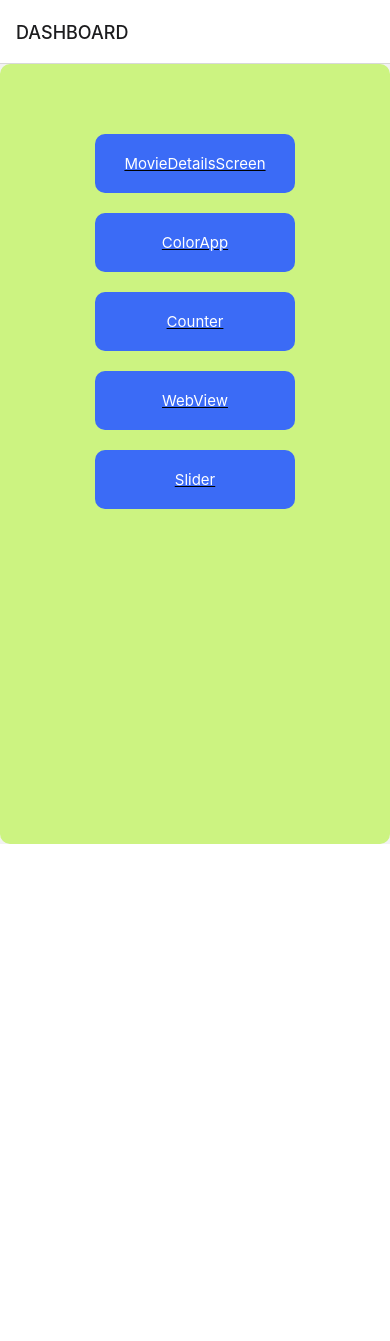
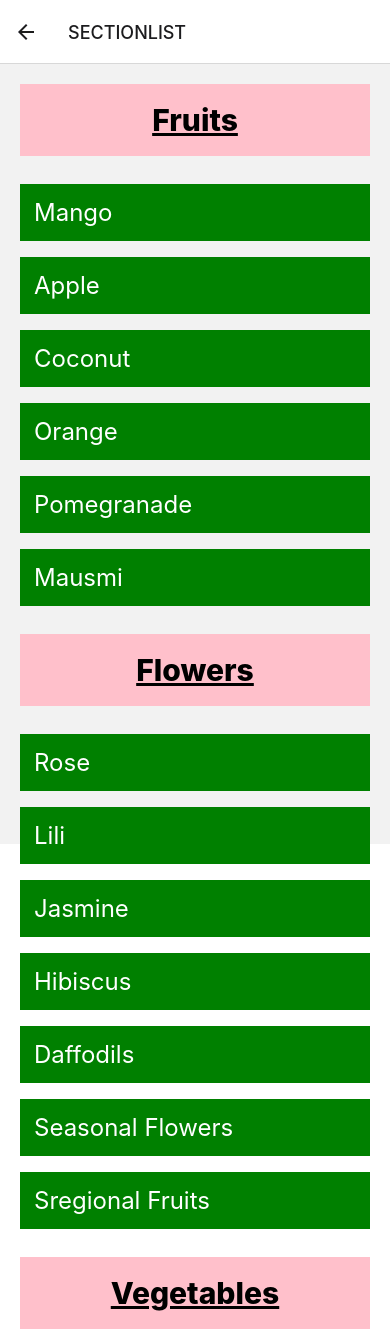
Before and after one commit to Sohit1998/Counter, a React Native app: screen /SECTIONLIST in a window 390 px wide. Shown: the top 1341 px of the page. Before the commit the page ends 844 px from the top, so only its background shows below. Built offline with nearby package versions, Linux system fonts and the light colour scheme.

Commit message:
section list component

```diff
--- a/App.js
+++ b/App.js
@@ -9,7 +9,7 @@ import Counter from './Projects/CounterProject/Counter';
 // import WebView from './Projects/webView/WebView';
 import WebViewNative from './Projects/webView/WebView';
 import Slider from './Projects/slider/Slider';
-// import SectionList from './Projects/sectionList/SectionList';
+import SectionListComp from './Projects/sectionList/SectionListComp';
 
 const Stack = createNativeStackNavigator();
 
@@ -28,6 +28,7 @@ export class App extends Component {
           <Stack.Screen name="COUNTER" component={Counter} />
           <Stack.Screen name="WEBVIEW" component={WebViewNative} />
           <Stack.Screen name="SLIDER" component={Slider} />
+          <Stack.Screen name="SECTIONLIST" component={SectionListComp} />
         </Stack.Navigator>
       </NavigationContainer>
     );
--- a/Projects/Navigation/ReactNavigation.js
+++ b/Projects/Navigation/ReactNavigation.js
@@ -37,6 +37,11 @@ export class ReactNavigation extends Component {
             onPress={() => navigation.navigate('SLIDER')}>
             <Text style={style.btnText}>Slider</Text>
           </TouchableOpacity>
+          <TouchableOpacity
+            style={style.link}
+            onPress={() => navigation.navigate('SECTIONLIST')}>
+            <Text style={style.btnText}>SectionList</Text>
+          </TouchableOpacity>
         </View>
       </View>
     );
--- /dev/null
+++ b/Projects/sectionList/SectionListComp.js
@@ -0,0 +1,163 @@
+import {View, Text, StyleSheet, SafeAreaView, SectionList} from 'react-native';
+
+
+
+const Item = ({title}) => (
+  <View style={styles.nameCont}>
+    <Text style={styles.nameText}>{title}</Text>
+  </View>
+);
+
+const SectionListComp = () => {
+  const structuredData = [];
+  data.forEach(element => {
+    if (structuredData.length) {
+      var categoryMatched = false;
+
+      structuredData.forEach(item => {
+        if (item.categoryId === element.categoryId) {
+          item.data.push(element.title);
+          categoryMatched = true;
+        }
+      });
+
+      if (!categoryMatched) {
+        let newCategory = {
+          categoryId: element.categoryId,
+          data: [element.title],
+        };
+        structuredData.push(newCategory);
+      }
+    } else {
+      let obj = {categoryId: element.categoryId, data: [element.title]};
+      structuredData.push(obj);
+    }
+  });
+
+  return (
+    <SafeAreaView>
+      <SectionList
+        sections={structuredData}
+        keyExtractor={(item, index) => item + index}
+        renderItem={({item}) => <Item title={item} />}
+        renderSectionHeader={({section}) => (
+          <Text style={styles.category}>{section.categoryId}</Text>
+        )}
+      />
+    </SafeAreaView>
+  );
+};
+
+const styles = StyleSheet.create({
+  category: {
+    fontWeight: '800',
+    padding: 18,
+    textAlign: 'center',
+    backgroundColor: 'pink',
+    margin: 20,
+    fontSize: 30,
+    textTransform: 'capitalize',
+    textDecorationLine: 'underline',
+  },
+  nameCont: {
+    backgroundColor: 'green',
+    padding: 14,
+    margin: 20,
+    marginVertical: 8,
+  },
+  nameText: {
+    fontSize: 24,
+    textTransform: 'capitalize',
+    color: 'white',
+  },
+});
+
+export default SectionListComp;
+
+const data = [
+  {
+    categoryId: 'fruits',
+    title: 'mango',
+    quantity: 2,
+  },
+  {
+    categoryId: 'fruits',
+    title: 'apple',
+    quantity: 5,
+  },
+  {
+    categoryId: 'fruits',
+    title: 'coconut',
+    quantity: 4,
+  },
+  {
+    categoryId: 'fruits',
+    title: 'orange',
+    quantity: 2,
+  },
+  {
+    categoryId: 'fruits',
+    title: 'pomegranade',
+    quantity: 2,
+  },
+  {
+    categoryId: 'fruits',
+    title: 'mausmi',
+    quantity: 3,
+  },
+  {
+    categoryId: 'flowers',
+    title: 'rose',
+    quantity: 1,
+  },
+  {
+    categoryId: 'flowers',
+    title: 'lili',
+    quantity: 4,
+  },
+  {
+    categoryId: 'flowers',
+    title: 'jasmine',
+    quantity: 2,
+  },
+  {
+    categoryId: 'flowers',
+    title: 'hibiscus',
+    quantity: 8,
+  },
+  {
+    categoryId: 'flowers',
+    title: 'daffodils',
+    quantity: 9,
+  },
+  {
+    categoryId: 'flowers',
+    title: 'seasonal flowers',
+    quantity: 1,
+  },
+  {
+    categoryId: 'flowers',
+    title: 'sregional fruits',
+    quantity: 1,
+  },
+  {
+    categoryId: 'vegetables',
+    title: 'potato',
+    quantity: 8,
+  },
+  {
+    categoryId: 'vegetables',
+    title: 'tomato',
+    quantity: 5,
+  },
+  {
+    categoryId: 'vegetables',
+    title: 'guard',
+    quantity: 2,
+  },
+  {
+    categoryId: 'vegetables',
+    title: 'brinjal',
+    quantity: 6,
+  },
+];
```
